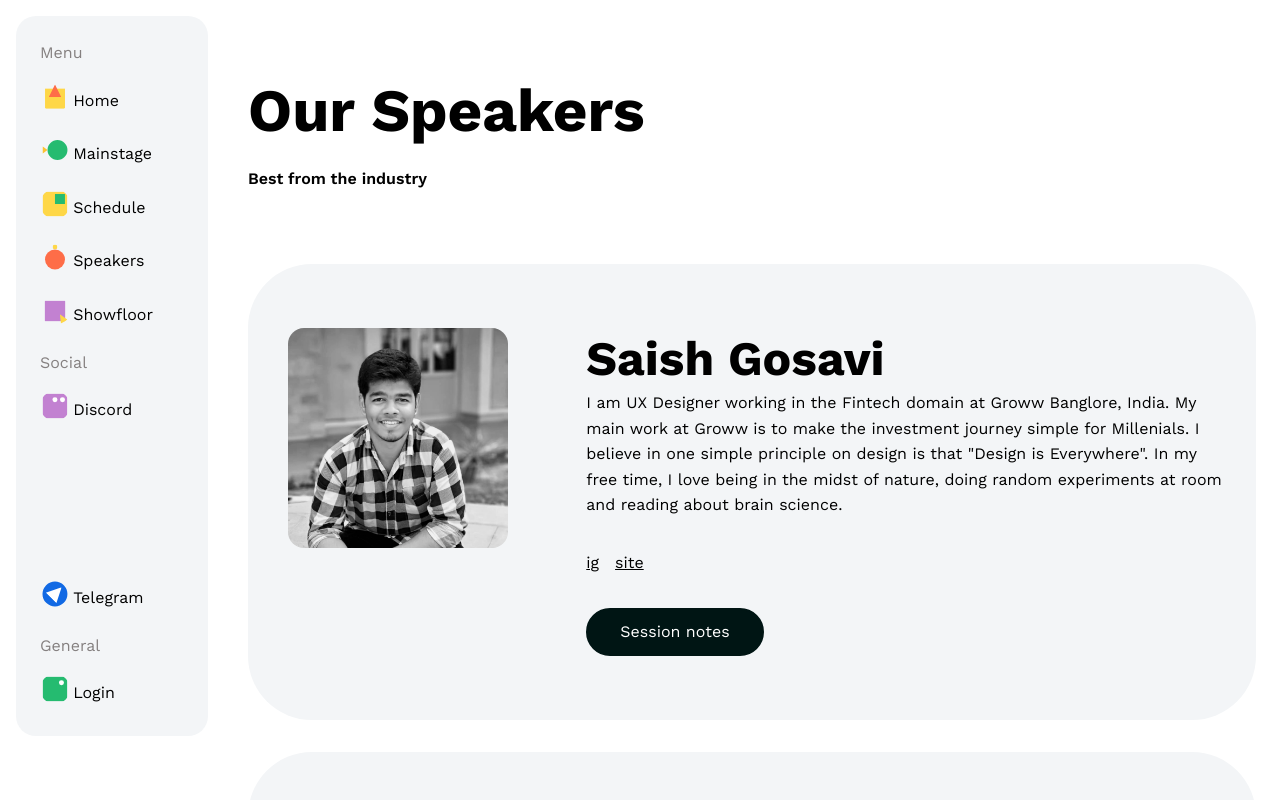
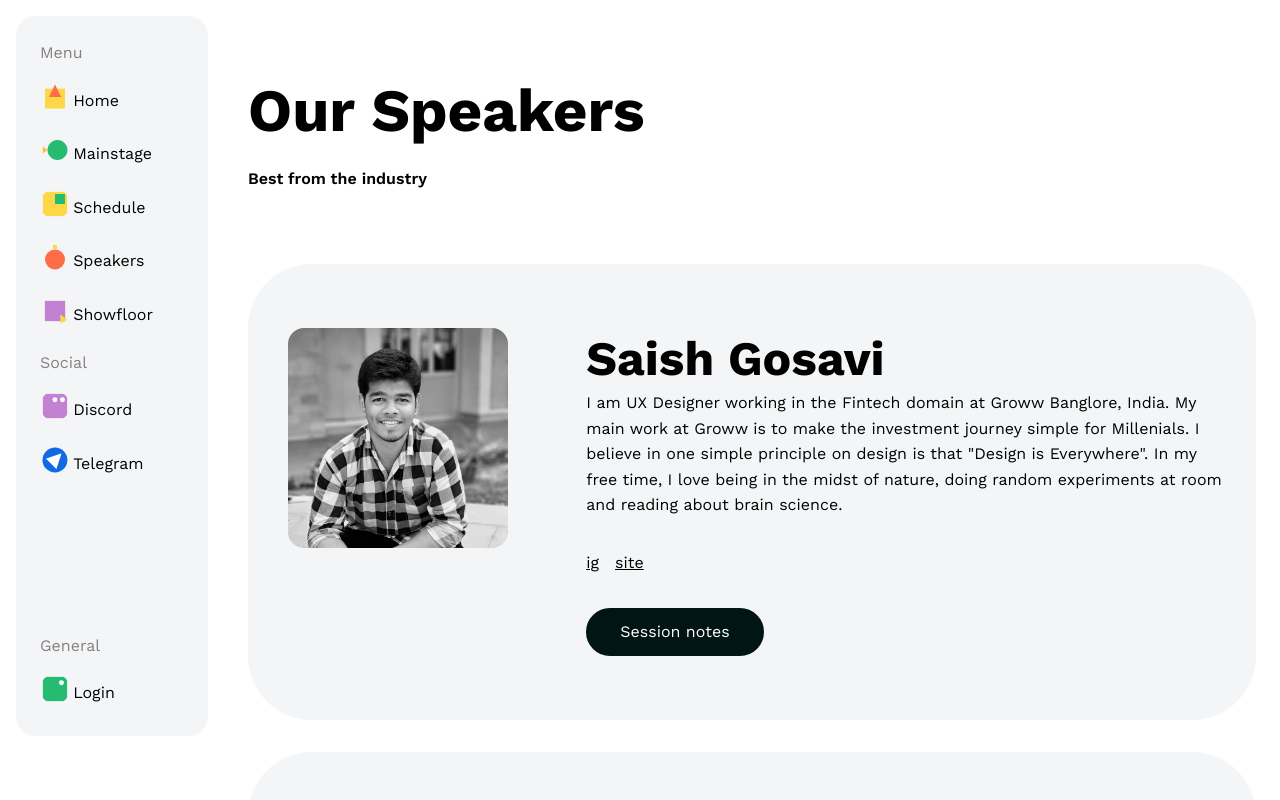
Before and after one commit to thecodegrain/dameet-site, a Next.js app: page /speakers in a window 1280 px wide. Shown: the top 800 px of the page. Built offline with nearby package versions, Linux system fonts and the light colour scheme; no server answers.

Commit message:
Fixed a minor bug in navbar

```diff
--- a/styles/globals.css
+++ b/styles/globals.css
@@ -476,7 +476,7 @@ footer {
   gap: 1rem;
 }
 
-.sidebar__list li:nth-of-type(10) {
+.sidebar__list li:nth-of-type(11) {
   margin-top: auto;
 }
 
```
